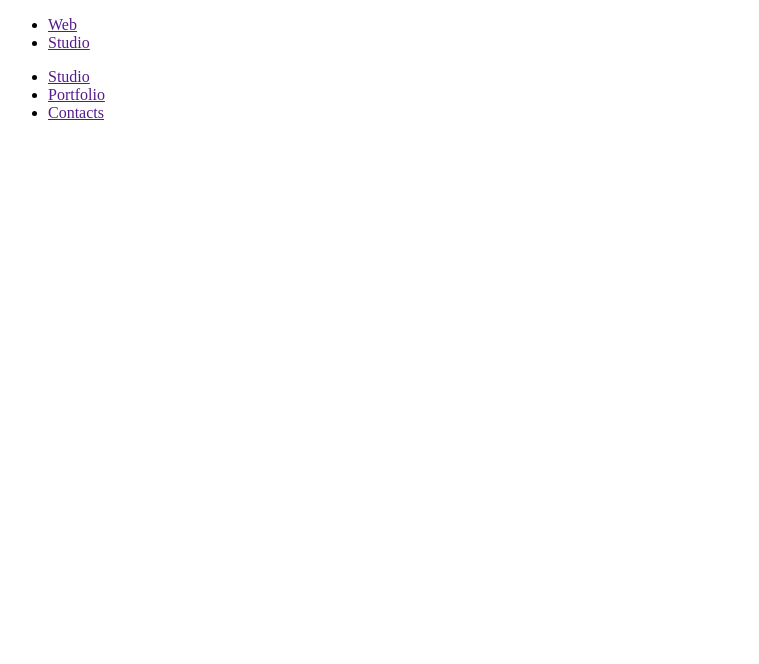
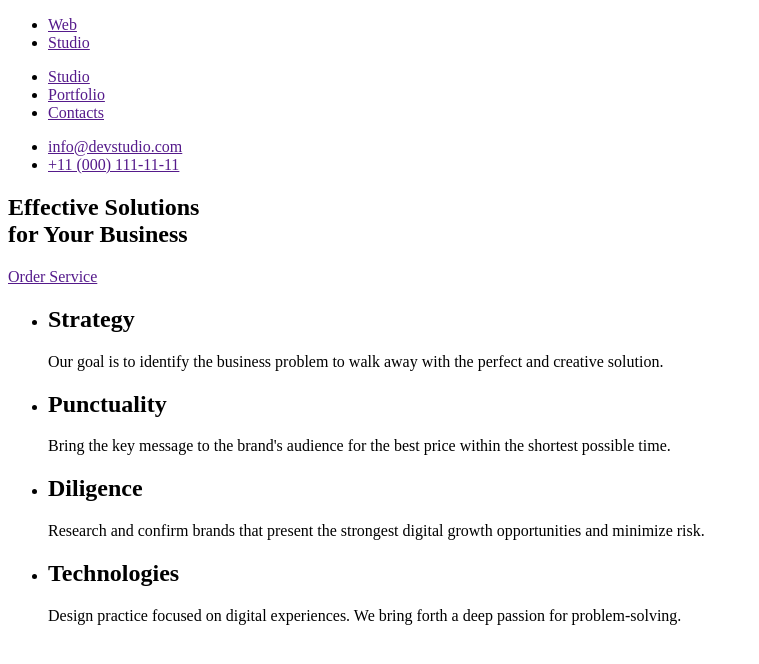
Before and after one commit to MariySemenenko/goit-markup-hw-01, a plain HTML site: page index.html in a window 1280 px wide. Shown: the whole page, without its empty margins (0-759 px from the left). Drawn offline with Linux system fonts and the light colour scheme.

Commit message:
Update index.html

```diff
--- a/index.html
+++ b/index.html
@@ -8,6 +8,7 @@
 </head>
 <body>
 <header>
+    <nav>
     <ul>
         <li><a href="">Web</a></li>
         <li><a href="">Studio</a></li>
@@ -17,6 +18,44 @@
         <li><a href="">Portfolio</a></li>
         <li><a href="">Contacts</a></li>
     </ul>
+    <ul>
+        <li><a href="">info@devstudio.com</a></li>
+        <li><a href="">+11 (000) 111-11-11</a></li>
+    </ul>
+    </nav>
 </header>
-</body>
-</html>
+<section>
+    <h1>Effective Solutions <br />for Your Business</h1>
+    <a href="">Order Service</a>
+</section>
+<section>
+    <ul>
+        <li>
+            <h2>Strategy</h2>
+            <p>
+                Our goal is to identify the business
+problem to walk away with the perfect and creative solution.
+            </p>
+        </li>
+        <li>
+            <h2>Punctuality</h2>
+            <p>
+                Bring the key message to the brand's audience for the best price within the shortest possible time.
+            </p>
+        </li>
+        <li>
+            <h2>Diligence</h2>
+            <p>
+                Research and confirm brands that present the strongest digital growth opportunities and minimize risk.
+            </p>
+        </li>
+        <li>
+            <h2>Technologies</h2>
+            <p>
+                Design practice focused on digital experiences. We bring forth a deep passion for problem-solving.
+            </p>
+        </li>
+    </u>
+</section>
+    </body>
+    </html>
```
